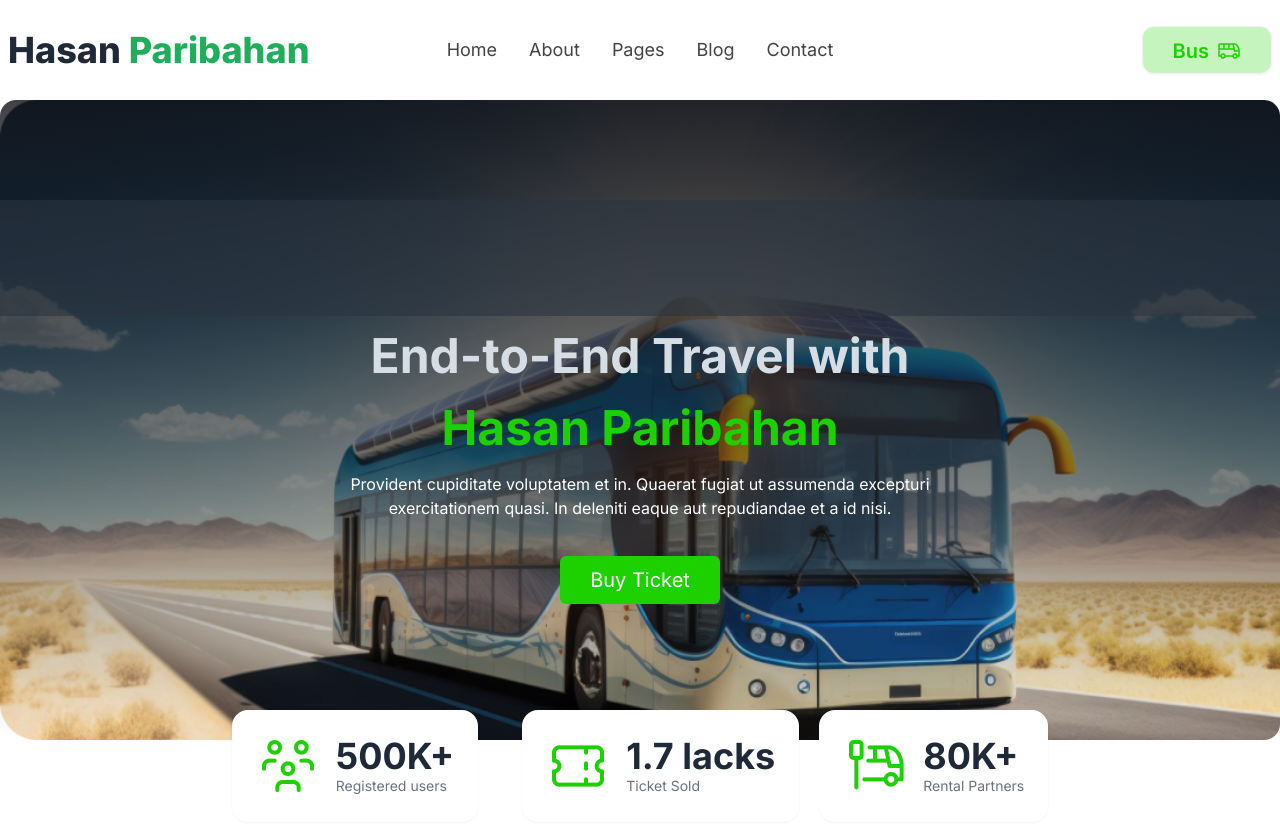
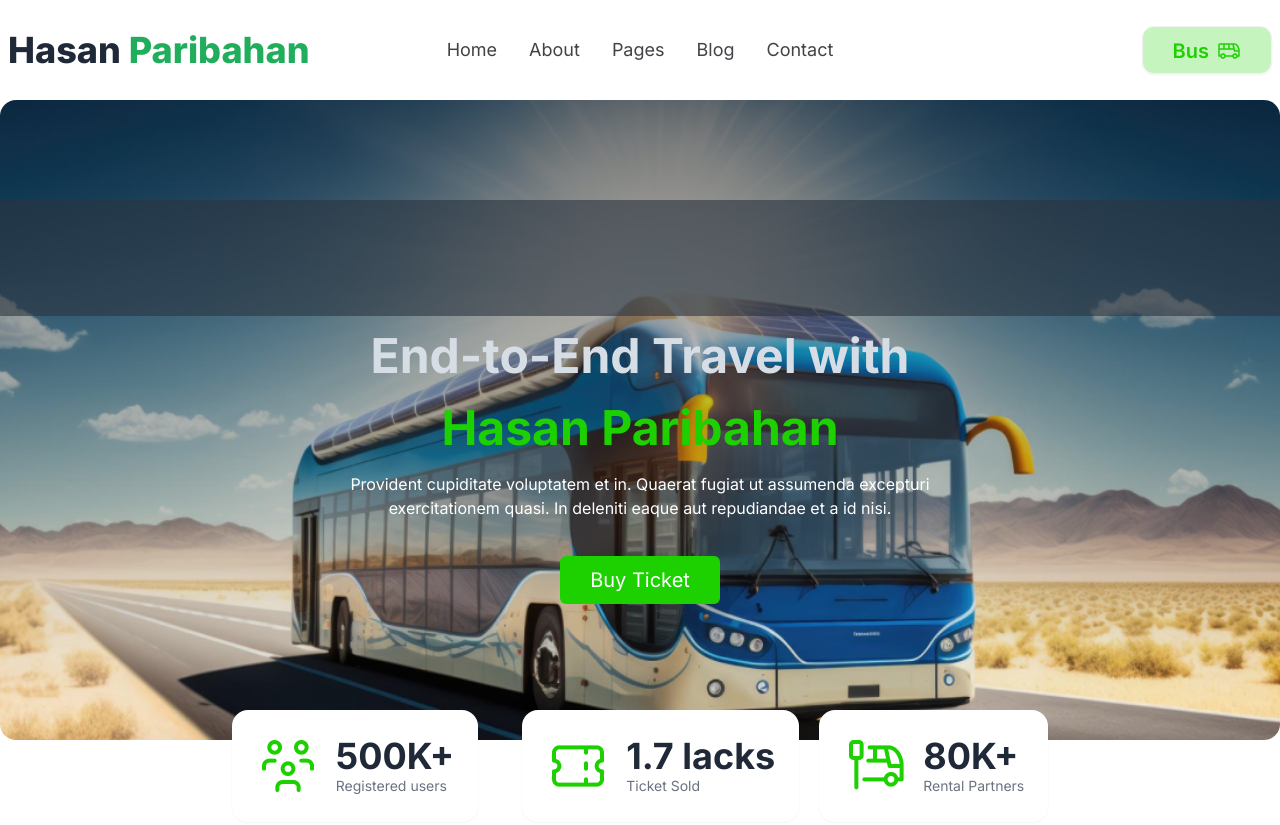
Before and after one commit to hasanali207/bus-ticket-assingment, a plain HTML site: page index.html in a window 1280 px wide. Shown: the top 825 px of the page. Drawn offline with nearby package versions, Linux system fonts and the light colour scheme.

Commit message:
fix banner image issue

```diff
--- a/index.html
+++ b/index.html
@@ -58,7 +58,7 @@
         </div>
       </div>
 
-      <div class=" hero h-[80vh] banner-wrappper" >
+      <div class=" hero h-[80vh] banner-wrappper" style="background-image: url(images/banner.png);" >
         <div class="hero-overlay bg-opacity-60"></div>
         <div class="hero-content text-center text-neutral-content">
           <div class="max-w-[40rem]">
--- a/styles/style.css
+++ b/styles/style.css
@@ -66,13 +66,7 @@ button {
   background-size: cover;
 }
 .banner-wrappper {
-  background: linear-gradient(
-      180deg,
-      rgba(19, 19, 24, 0.8) 0%,
-      rgba(19, 19, 24, 0) 100%
-    ),
-    url(../Images/banner.png);
-  background-repeat: no-repeat;
+    background-repeat: no-repeat;
   border-radius: 16px;
   background-size: cover;
   padding: 100px 0 120px;
```
